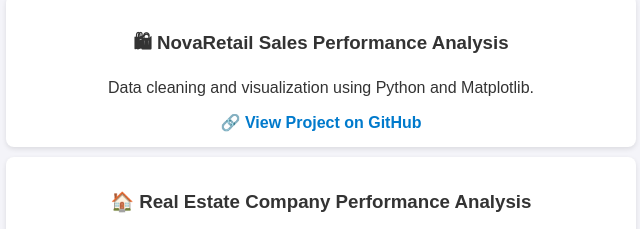
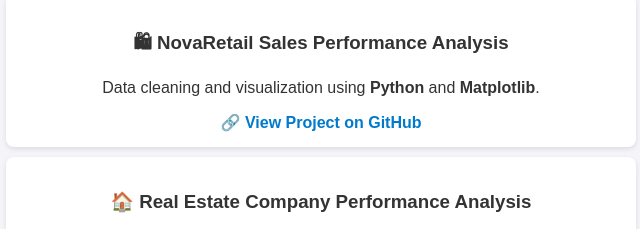
Before and after one commit to josephalabiwork/josephalabi.github.io, a plain HTML site: page index.html in a window 1280 px wide. Shown: the part 230-459 px from the top of the page, 319-959 px from the left. Drawn offline with Linux system fonts and the light colour scheme.

Commit message:
Update index.html

```diff
--- a/index.html
+++ b/index.html
@@ -45,7 +45,7 @@
   <div class="projects">
     <div class="project">
       <h3>🛍 NovaRetail Sales Performance Analysis</h3>
-      <p>Data cleaning and visualization using Python and Matplotlib.</p>
+      <p>Data cleaning and visualization using <strong>Python</strong> and <strong>Matplotlib</strong>.</p>
       <a href="https://github.com/josephalabiwork/Sales-Performance-Analysis-on-NovaRetail-Ltd"
    target="_blank"
    rel="noopener noreferrer">  🔗 View Project on GitHub</a>
```
